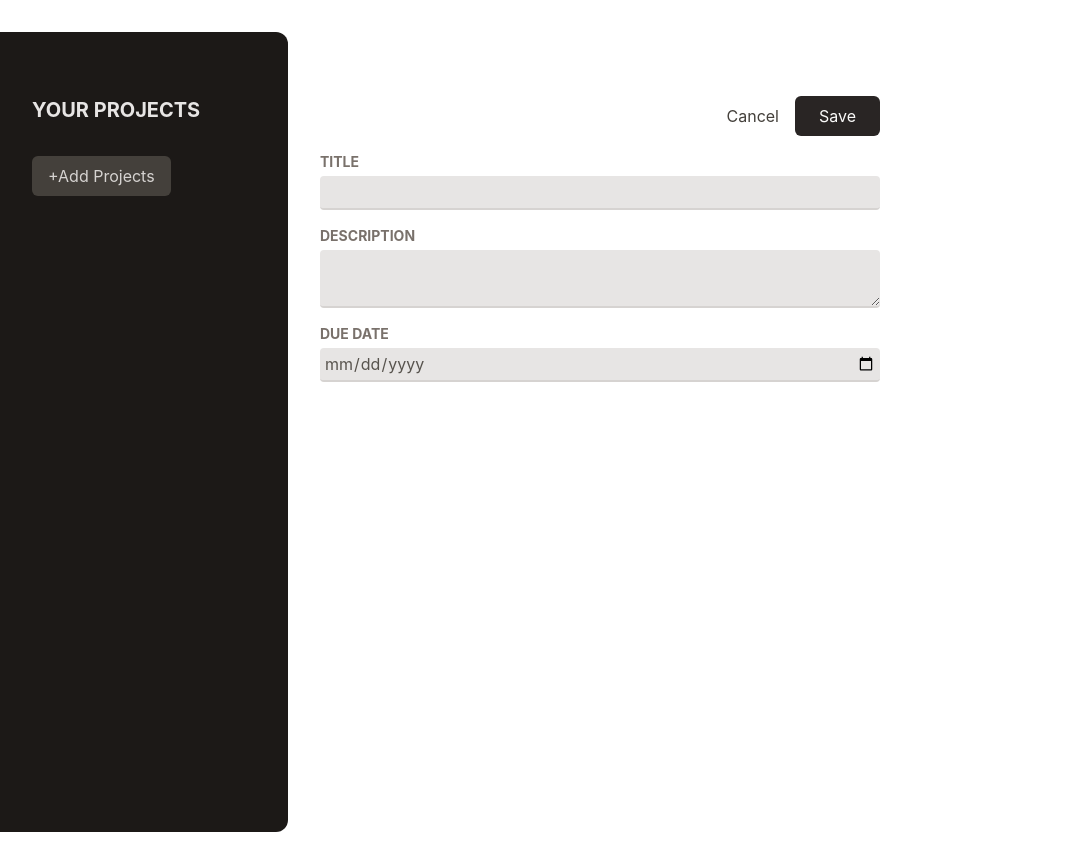
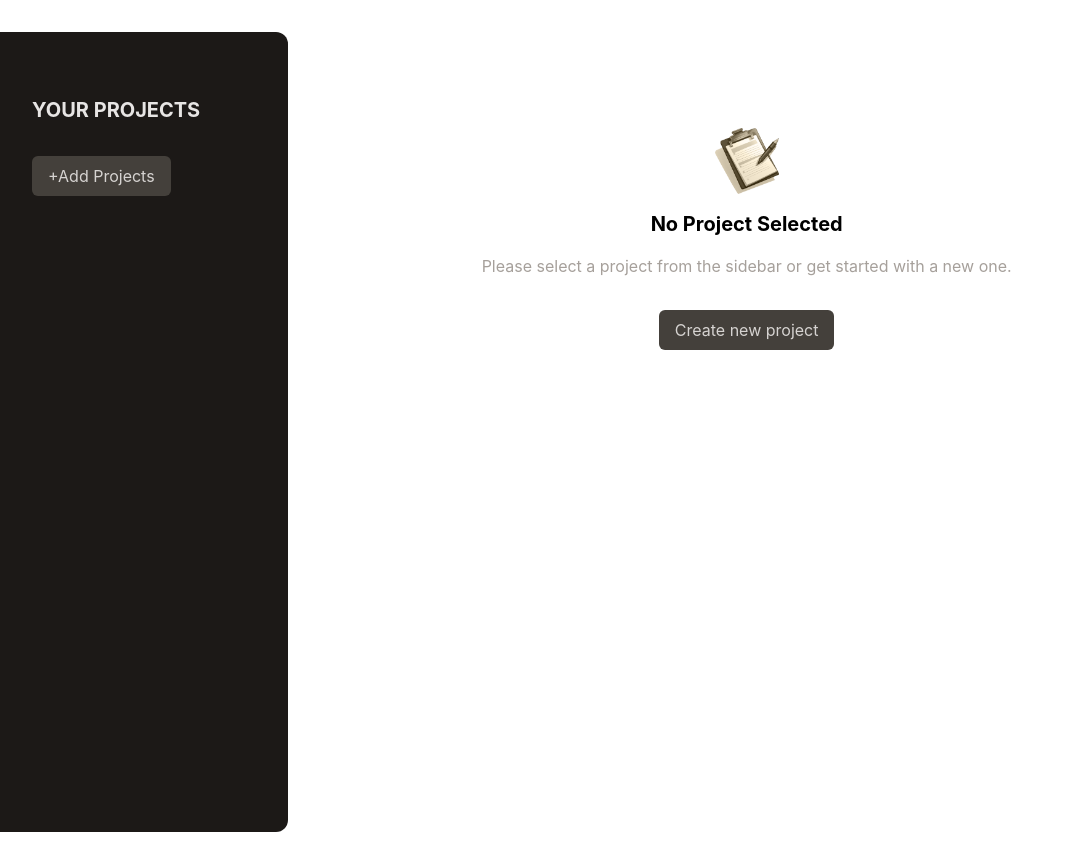
Before and after one commit to guptabuddy/Project-Management-App, a React (Vite) app: page / in a window 1280 px wide. Shown: the whole page, without its empty margins (0-1074 px from the left). Built offline with nearby package versions, Linux system fonts and the light colour scheme.

Commit message:
Add NoProjectSelected & Button component, and replace buttons inside ProjectSidebar with Button component

```diff
--- a/src/App.jsx
+++ b/src/App.jsx
@@ -1,11 +1,13 @@
-import NewProject from "./components/NewProject.jsx";
+// import NewProject from "./components/NewProject.jsx";
+import NoProjectSelected from "./components/NoProjectSelected.jsx";
 import ProjectSidebar from "./components/ProjectSidebar.jsx";
 
 export default function App() {
 	return (
 		<main className="h-screen my-8 flex gap-8">
 			<ProjectSidebar />
-			<NewProject />
+			{/* <NewProject /> */}
+			<NoProjectSelected />
 		</main>
 	);
 }
--- /dev/null
+++ b/src/components/Button.jsx
@@ -0,0 +1,10 @@
+export default function Button({ children, ...props }) {
+	return (
+		<button
+			className="px-4 py-2 rounded-md text-xs md:text-base bg-stone-700 text-stone-300 hover:bg-stone-600 hover:text-stone-100"
+			{...props}
+		>
+			{children}
+		</button>
+	);
+}
--- a/src/components/NewProject.jsx
+++ b/src/components/NewProject.jsx
@@ -3,9 +3,9 @@
 export default function NewProject() {
 	return (
 		<div className="w-[35rem] mt-16">
-			<menu className="flex justify-end items-center gap-4 mb-4">
+			<menu className="flex justify-end items-center gap-4 my-4">
 				<li>
-					<button className="text-stone-700 hover:text-stone-950">Cancel</button>
+					<button className="text-stone-800 hover:text-stone-950">Cancel</button>
 				</li>
 				<li>
 					<button className="bg-stone-800 px-6 py-2 rounded-md text-stone-50 hover:bg-stone-950">Save</button>
--- /dev/null
+++ b/src/components/NoProjectSelected.jsx
@@ -0,0 +1,15 @@
+import noProjectImage from "../assets/no-projects.png";
+import Button from "./Button.jsx";
+
+export default function NoProjectSelected() {
+	return (
+		<div className="mt-24 text-center w-2/3">
+			<img src={noProjectImage} alt="No Project Selected/An empty task list" className="w-16 y-16 object-contain mx-auto" />
+			<h2 className="text-center text-xl font-bold my-4 ">No Project Selected</h2>
+			<p className="text-center text-stone-400 mb-4">Please select a project from the sidebar or get started with a new one.</p>
+			<p className="mt-8">
+				<Button>Create new project</Button>
+			</p>
+		</div>
+	);
+}
--- a/src/components/ProjectSidebar.jsx
+++ b/src/components/ProjectSidebar.jsx
@@ -1,11 +1,11 @@
+import Button from "./Button.jsx";
+
 export default function ProjectSidebar() {
 	return (
 		<aside className="w-1/3 px-8 py-16 bg-stone-900 text-white md:w-72 rounded-r-xl">
 			<h2 className="mb-8 font-bold uppercase md:text-xl text-stone-200">Your Projects</h2>
 			<div>
-				<button className="px-4 py-2 rounded-md text-xs md:text-base bg-stone-700 text-stone-300 hover:bg-stone-600 hover:text-stone-100">
-					+Add Projects
-				</button>
+				<Button>+Add Projects</Button>
 			</div>
 			<ul></ul>
 		</aside>
```
Also changed, not shown: src/assets/no-projects.png (added).
